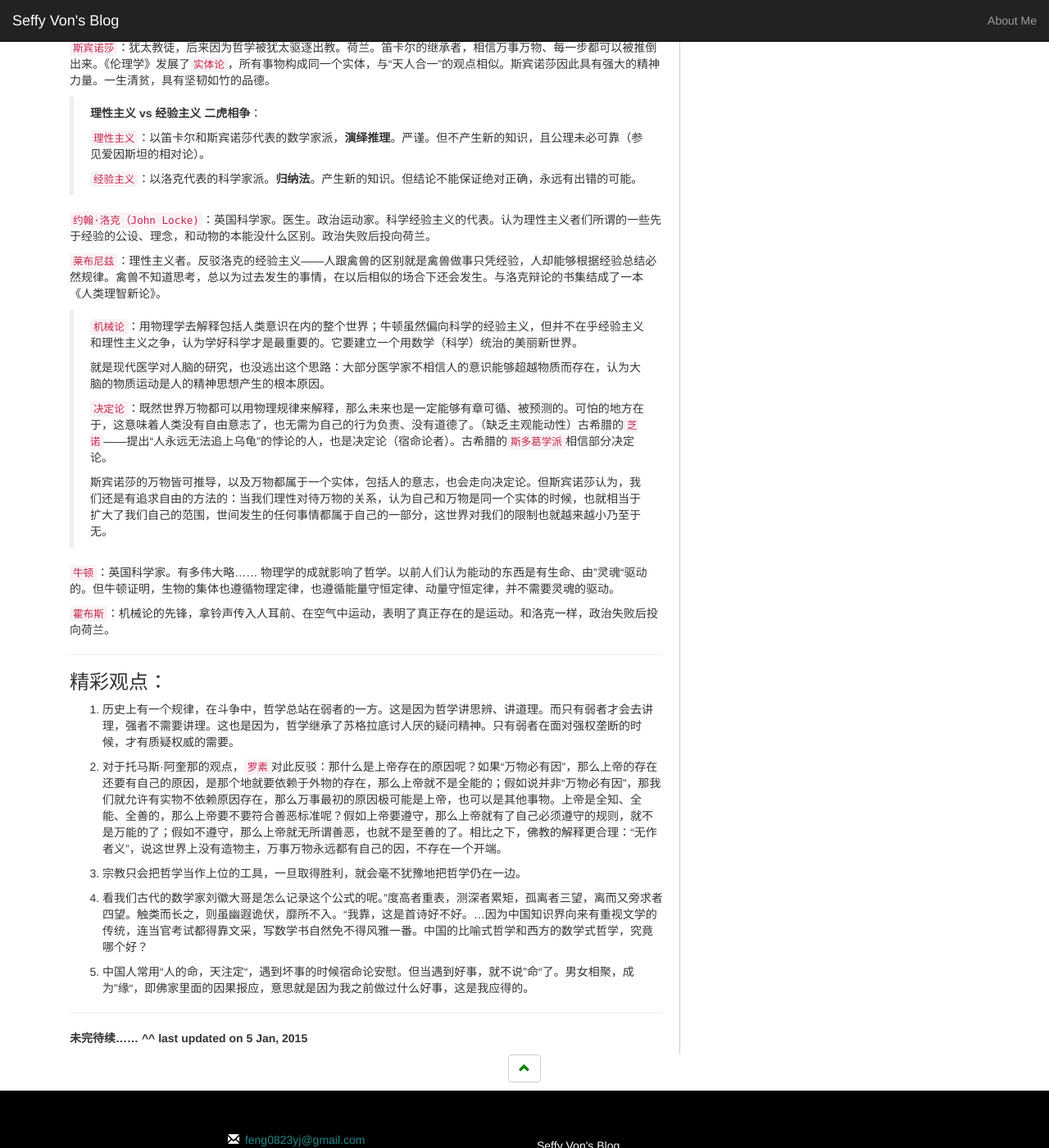
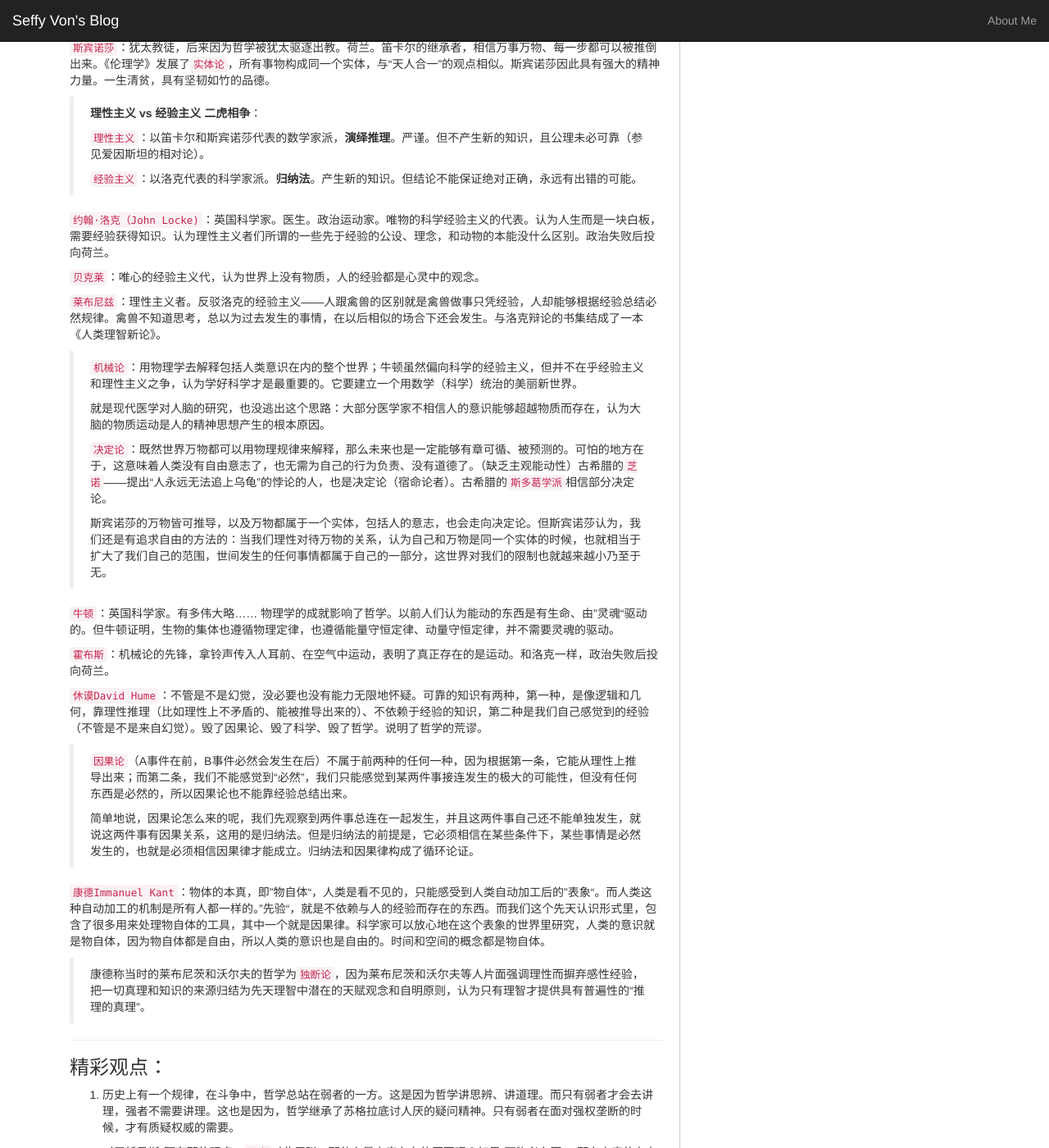
Before and after one commit to SeffyVon/SeffyVon.github.io, a Jekyll site: the page built from _posts/2015-01-05-What-have-the-phylosophers-been-doing.md, in a window 1280 px wide and 1400 px high, scrolled down 1749 px. Shown: the whole window at 82% size. Built offline with Jekyll 4.4.1, drawn with Linux system fonts in a browser that asks for light colours; nearby versions of some CDN libraries; comment, search, counter and statistics services are not loaded.

Commit message:
post update

```diff
--- a/_posts/2015-01-05-What-have-the-phylosophers-been-doing.md
+++ b/_posts/2015-01-05-What-have-the-phylosophers-been-doing.md
@@ -77,7 +77,9 @@ categories: digest
 >
 > `经验主义`：以洛克代表的科学家派。<strong>归纳法</strong>。产生新的知识。但结论不能保证绝对正确，永远有出错的可能。
 
-`约翰·洛克（John Locke)`：英国科学家。医生。政治运动家。科学经验主义的代表。认为理性主义者们所谓的一些先于经验的公设、理念，和动物的本能没什么区别。政治失败后投向荷兰。
+`约翰·洛克（John Locke)`：英国科学家。医生。政治运动家。唯物的科学经验主义的代表。认为人生而是一块白板，需要经验获得知识。认为理性主义者们所谓的一些先于经验的公设、理念，和动物的本能没什么区别。政治失败后投向荷兰。
+
+`贝克莱`：唯心的经验主义代，认为世界上没有物质，人的经验都是心灵中的观念。
 
 `莱布尼兹`：理性主义者。反驳洛克的经验主义——人跟禽兽的区别就是禽兽做事只凭经验，人却能够根据经验总结必然规律。禽兽不知道思考，总以为过去发生的事情，在以后相似的场合下还会发生。与洛克辩论的书集结成了一本《人类理智新论》。
 
@@ -89,12 +91,19 @@ categories: digest
 >
 >斯宾诺莎的万物皆可推导，以及万物都属于一个实体，包括人的意志，也会走向决定论。但斯宾诺莎认为，我们还是有追求自由的方法的：当我们理性对待万物的关系，认为自己和万物是同一个实体的时候，也就相当于扩大了我们自己的范围，世间发生的任何事情都属于自己的一部分，这世界对我们的限制也就越来越小乃至于无。
 
-
-
 `牛顿`：英国科学家。有多伟大略…… 物理学的成就影响了哲学。以前人们认为能动的东西是有生命、由”灵魂“驱动的。但牛顿证明，生物的集体也遵循物理定律，也遵循能量守恒定律、动量守恒定律，并不需要灵魂的驱动。
 
 `霍布斯`：机械论的先锋，拿铃声传入人耳前、在空气中运动，表明了真正存在的是运动。和洛克一样，政治失败后投向荷兰。
 
+`休谟David Hume`：不管是不是幻觉，没必要也没有能力无限地怀疑。可靠的知识有两种，第一种，是像逻辑和几何，靠理性推理（比如理性上不矛盾的、能被推导出来的）、不依赖于经验的知识，第二种是我们自己感觉到的经验（不管是不是来自幻觉）。毁了因果论、毁了科学、毁了哲学。说明了哲学的荒谬。
+
+>`因果论`（A事件在前，B事件必然会发生在后）不属于前两种的任何一种，因为根据第一条，它能从理性上推导出来；而第二条，我们不能感觉到“必然”，我们只能感觉到某两件事接连发生的极大的可能性，但没有任何东西是必然的，所以因果论也不能靠经验总结出来。
+>
+>简单地说，因果论怎么来的呢，我们先观察到两件事总连在一起发生，并且这两件事自己还不能单独发生，就说这两件事有因果关系，这用的是归纳法。但是归纳法的前提是，它必须相信在某些条件下，某些事情是必然发生的，也就是必须相信因果律才能成立。归纳法和因果律构成了循环论证。
+
+`康德Immanuel Kant`：物体的本真，即”物自体“，人类是看不见的，只能感受到人类自动加工后的”表象“。而人类这种自动加工的机制是所有人都一样的。”先验“，就是不依赖与人的经验而存在的东西。而我们这个先天认识形式里，包含了很多用来处理物自体的工具，其中一个就是因果律。科学家可以放心地在这个表象的世界里研究，人类的意识就是物自体，因为物自体都是自由，所以人类的意识也是自由的。时间和空间的概念都是物自体。
+
+> 康德称当时的莱布尼茨和沃尔夫的哲学为`独断论`，因为莱布尼茨和沃尔夫等人片面强调理性而摒弃感性经验，把一切真理和知识的来源归结为先天理智中潜在的天赋观念和自明原则，认为只有理智才提供具有普遍性的“推理的真理”。
 
 ** **
 
@@ -110,5 +119,7 @@ categories: digest
 
 5. 中国人常用“人的命，天注定“，遇到坏事的时候宿命论安慰。但当遇到好事，就不说”命“了。男女相聚，成为”缘“，即佛家里面的因果报应，意思就是因为我之前做过什么好事，这是我应得的。
 
+
+
 ** **
 **未完待续…… ^^ last updated on 5 Jan, 2015**
```
